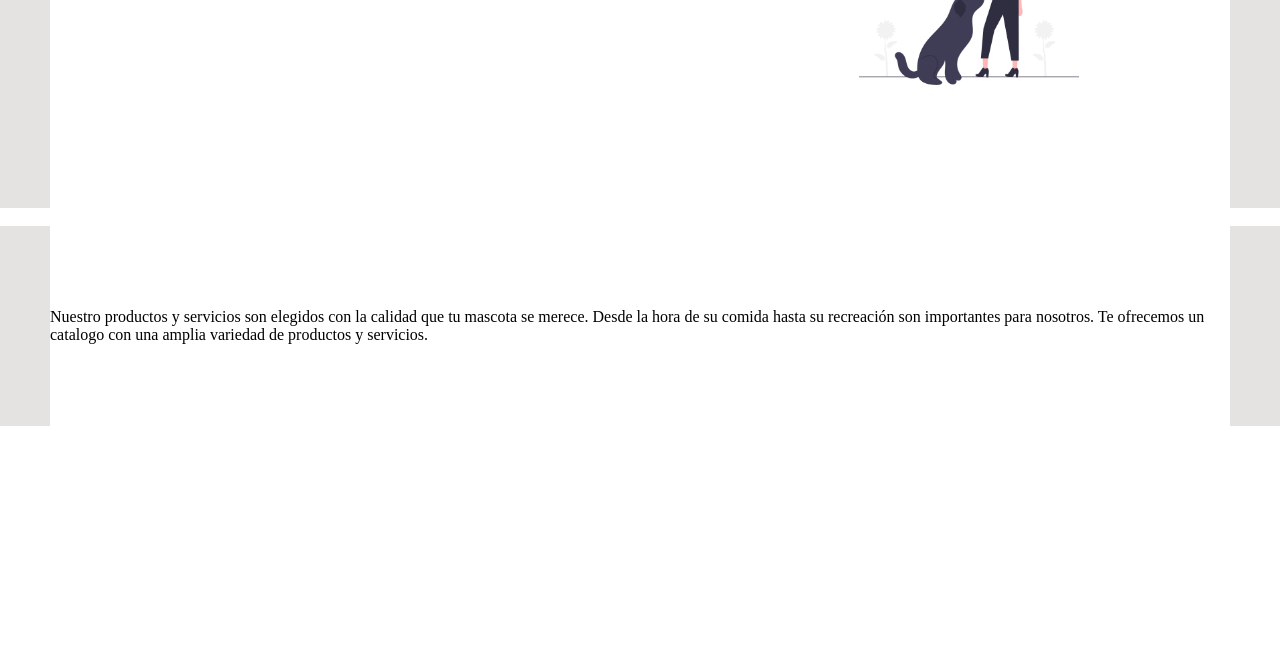
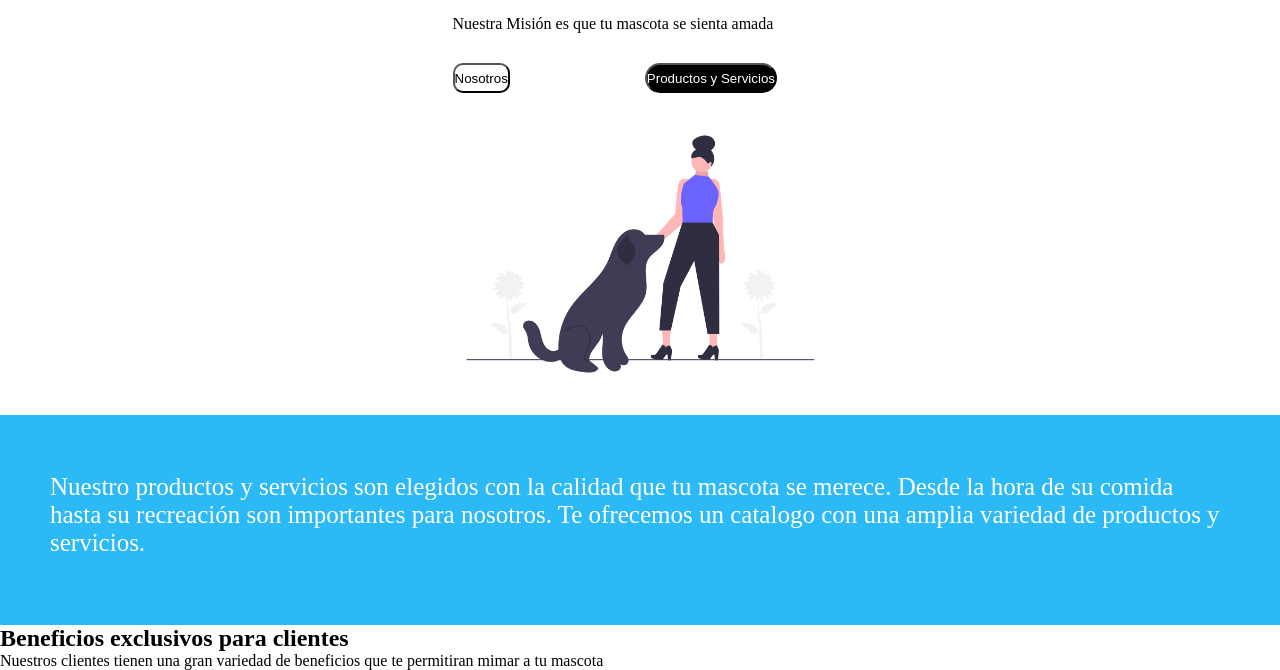
Before and after one commit to Niver230982/Landing-Page, a plain HTML site: page index.html in a window 1280 px wide. Shown: the part 292-962 px from the top of the page. Before the commit the page ends 800 px from the top, so only its background shows below. Drawn offline with Linux system fonts and the light colour scheme.

Commit message:
se modifico seccion de E3 y se agrego seccion de contacto

```diff
--- a/index.html
+++ b/index.html
@@ -15,6 +15,7 @@
             <li class="nav_link"><a href="#">Contacto</a></li>
         </ul>
     </nav>
+    <main>
         <section id="portada">
             <div class="card_info">
                 <h1 class="card_title">El lugar para tu mascota</h1>
@@ -22,15 +23,13 @@
                     Nuestra Misión es que tu mascota se sienta amada
                 </p>
                 <div class="card_btns">
-                <button class="btn btn--secondary">Nosotros</button>
-                <button class="btn btn--primary">Productos y Servicios</button>
+                    <button class="btn-secondary">Nosotros</button>
+                    <button class="btn-primary">Productos y Servicios</button>
                 </div>
-            <div class="card">
-                <img src="./asset/pets.png" alt="mascota" class="card_img"/>
-            </div>
+                <img src="./asset/pets.png" alt="mascota" class="portada-img">
             </div>
         </section>
-    <br>
+    </main>
     <section id="productos_servicios">
         <div class="card_prod_servicios">
             <p class="prod_serv">
@@ -40,5 +39,28 @@
             </p>
         </div>
     </section>
+    <section id="beneficios">
+        <div class="beneficios-mensaje">
+            <h1 class="beneficios-titulos">
+                Beneficios exclusivos para clientes
+            </h1>
+            <p class="benrficios-parrafo">
+                Nuestros clientes tienen una gran variedad de beneficios que te permitiran mimar a tu mascota
+            </p>
+        </div>
+        <div class="card-beneficios">
+            <div class="card1">
+
+            </div>
+            <div class="card2">
+
+            </div>
+            <div class="card3">
+
+            </div>
+
+        </div>
+    </section>
+
 </body>
 </html>
--- a/style.css
+++ b/style.css
@@ -31,45 +31,99 @@ ul{
     gap: 100px;
 }
 
+main{
+    display: flex;
+    flex-direction: column;
+    align-items: center;
+    justify-content: center;
+}
+
 #portada{
     display: flex;
     justify-content: space-around;
-
-    background-color: rgb(229, 226, 226);
-
-}
-.card_info{
-    display: flex;
-    background-color: white;
-    width: 1200px;
-    margin-left: 50px;
-    margin-right: 50px;
+    padding: 70px, 0px;
+    margin-top: 30px;
+    background-color:  #2cbaf6;
 
 }
 
-.card{
+.card_info{
+    background-color: white;
+
+}
+.card_info h1{
+    font-weight: 700;
+    font-size: 40px;
     display: flex;
     flex-direction: column;
+}
+
+.card_info p{
+    margin-top: 30px;
+    margin-left: 50px;
+    font-weight: 300;
+    font-size: 16px;
+    max-width: 350px;
+
+}
+
+.card_btns{
+    display: flex;
+    gap:15px;
+    margin-top: 30px;
+
+}
+
+.card_btns a{
+    text-decoration: none;
+    border: 3px solid black;
+    border-radius: 20px;
+    padding: 8px 15px ;
+    font-size: 14px;
+    font-weight: 600;
+}
+
+.btn-primary{
+    background-color: black;
+    color: white;
+    border-radius: 30px;
+    height: 30px;
+    width: fit-content;
+    margin-left: 120px;
+}
+.btn-secondary{
     background-color: white;
-    width: 300px;
-    height: 300px;
+    color: black;
+    border-radius: 10px;
+    margin-left: 50px;
+
+}
+
+
+.portada-img{
+    display: flex;
+    display: flow-root;;
+    width: 475px;
 
 }
 
 #productos_servicios{
     display: flex;
     justify-content: space-around;
-    background-color: rgb(229, 226, 226);
+    background-color:  #2cbaf6;
 
 }
 
 .card_prod_servicios{
     display: flex;
     align-items: center;
-    background-color: white;
     width: 1200px;
     height: 200px;
+    margin-bottom: 10px;
     margin-left: 50px;
     margin-right: 50px;
+    font-size: 25px;
+    color: white;
+
 
 }
```
Lines whose indentation alone changed are shown as unchanged.
